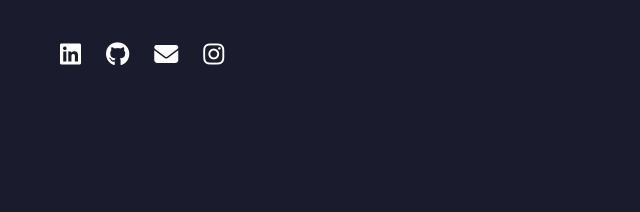
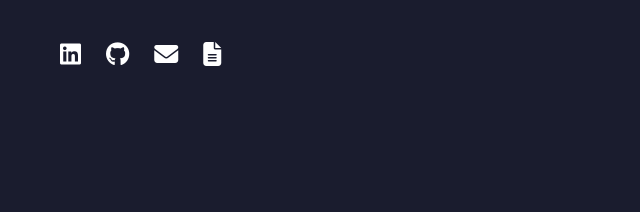
Before and after one commit to Magpie512/Personal-Website, a plain HTML site: page index.html in a window 1280 px wide. Shown: the part 520-732 px from the top of the page, 0-640 px from the left. Drawn offline with Linux system fonts and the light colour scheme.

Commit message:
Testing PDF downloadin

```diff
--- a/index.html
+++ b/index.html
@@ -46,8 +46,7 @@
                         <a href="https://github.com/Magpie512" target="_blank" aria-label="GitHub"><i
                                 class="fab fa-github"></i></a>
                         <a href="mailto:marsbriggs512@gmail.com" aria-label="Email"><i class="fas fa-envelope"></i></a>
-                        <a href="https://instagram.com/mg.pie" target="_blank" aria-label="Instagram"><i
-                                class="fab fa-instagram"></i></a>
+                        <a href="documents/resume.pdf" target="_blank" aria-label="Resume"><i class="fas fa-file-alt"></i></a>
                     </div>
                 </div>
 
```
Also changed, not shown: 1 other file.
